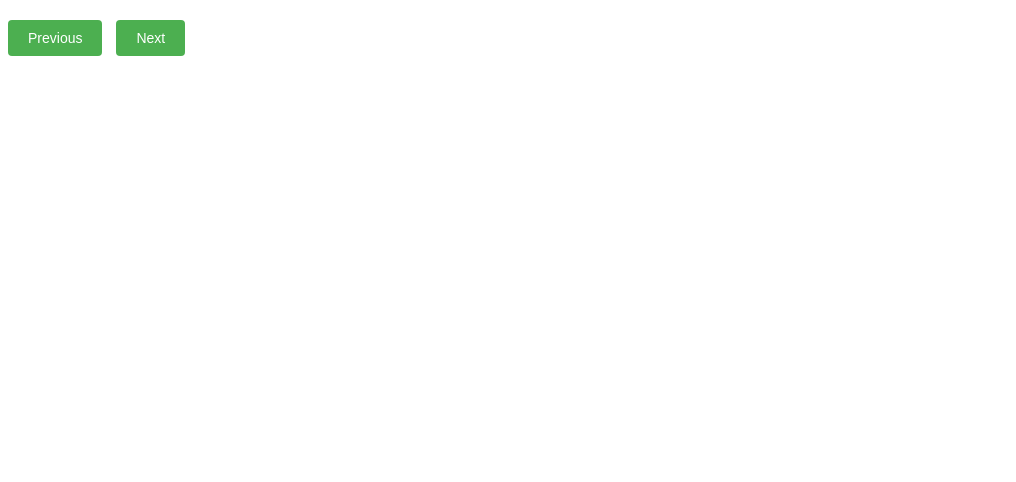
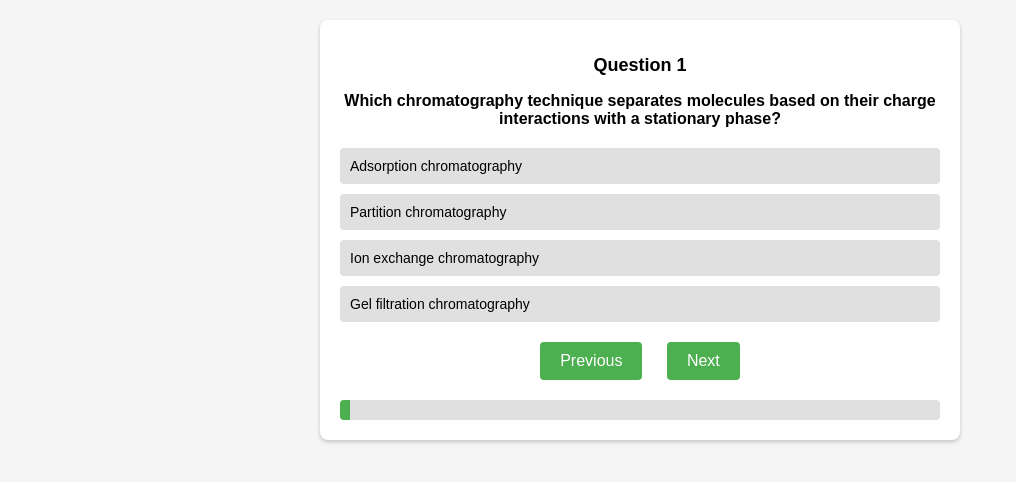
Before and after one commit to mrmweb/lifescience, a plain HTML site: page techniquesinmicrobiology.html in a window 1280 px wide. Shown: the whole page, without its empty margins (0-1016 px from the left). Drawn offline with Linux system fonts and the light colour scheme.

Commit message:
Update techniquesinmicrobiology.html

```diff
--- a/techniquesinmicrobiology.html
+++ b/techniquesinmicrobiology.html
@@ -2,7 +2,106 @@
 <html>
 <head>
   <title>Techniques in Microbiology Quiz</title>
-  <link rel="stylesheet" type="text/css" href="styles.css">
+  <meta name="viewport" content="width=device-width, initial-scale=1.0">
+  <link rel="stylesheet" type="text/css" href="quizstyle.css">
+  <style>
+    body {
+      font-family: Arial, sans-serif;
+      background-color: #f5f5f5;
+      padding: 20px;
+      margin: 0;
+    }
+
+    #quiz-container {
+      max-width: 600px;
+      margin: 0 auto;
+      background-color: #ffffff;
+      padding: 20px;
+      border-radius: 8px;
+      box-shadow: 0px 2px 4px rgba(0, 0, 0, 0.2);
+    }
+
+    h2, h3 {
+      text-align: center;
+      margin-bottom: 20px;
+    }
+
+    #options {
+      margin-bottom: 20px;
+    }
+
+    .option {
+      padding: 10px;
+      background-color: #e0e0e0;
+      margin-bottom: 10px;
+      cursor: pointer;
+      border-radius: 4px;
+    }
+
+    .option:hover {
+      background-color: #c0c0c0;
+    }
+
+    .option.selected {
+      background-color: #a6e6a6;
+    }
+
+    #buttons {
+      text-align: center;
+      margin-top: 20px;
+    }
+
+    #previous-btn,
+    #next-btn,
+    #submit-btn {
+      padding: 10px 20px;
+      font-size: 16px;
+      background-color: #4caf50;
+      color: #ffffff;
+      border: none;
+      border-radius: 4px;
+      cursor: pointer;
+      margin: 0 10px;
+    }
+
+    #previous-btn:hover,
+    #next-btn:hover,
+    #submit-btn:hover {
+      background-color: #45a049;
+    }
+
+    #progress-bar-container {
+      width: 100%;
+      height: 20px;
+      background-color: #e0e0e0;
+      border-radius: 4px;
+      margin-top: 20px;
+      overflow: hidden;
+    }
+
+    #progress-bar {
+      height: 100%;
+      width: 0;
+      background-color: #4caf50;
+    }
+
+    #popup {
+      display: none;
+      position: fixed;
+      top: 50%;
+      left: 50%;
+      transform: translate(-50%, -50%);
+      background-color: #ffffff;
+      padding: 20px;
+      border-radius: 4px;
+      box-shadow: 0px 2px 4px rgba(0, 0, 0, 0.2);
+    }
+
+    #popup-message {
+      text-align: center;
+      font-weight: bold;
+    }
+  </style>
 </head>
 <body>
   <div id="quiz-container">
@@ -10,10 +109,14 @@
     <h3 id="question"></h3>
     <div id="options"></div>
     <div id="buttons">
-      <button id="previous-btn">Previous</button>
+      <button id="previous-btn" disabled>Previous</button>
       <button id="next-btn">Next</button>
+      <button id="submit-btn" style="display: none;">Submit</button>
     </div>
     <p id="result"></p>
+    <div id="progress-bar-container">
+      <div id="progress-bar"></div>
+    </div>
   </div>
 
   <div id="popup">
```
